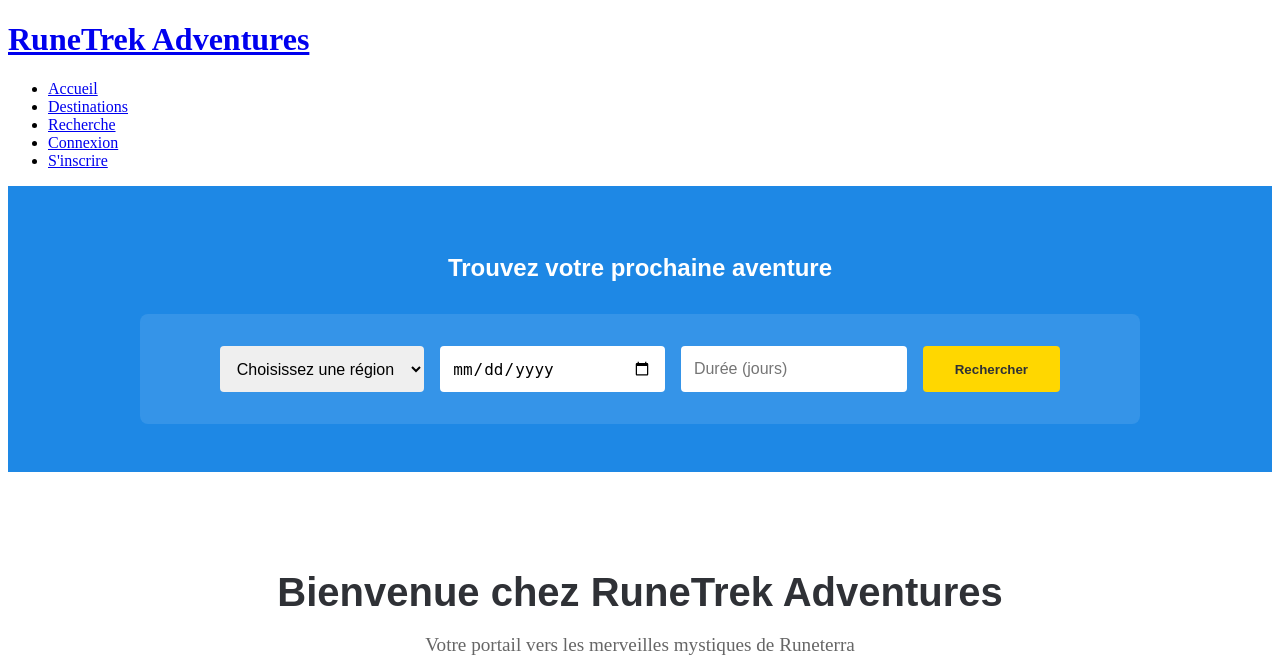
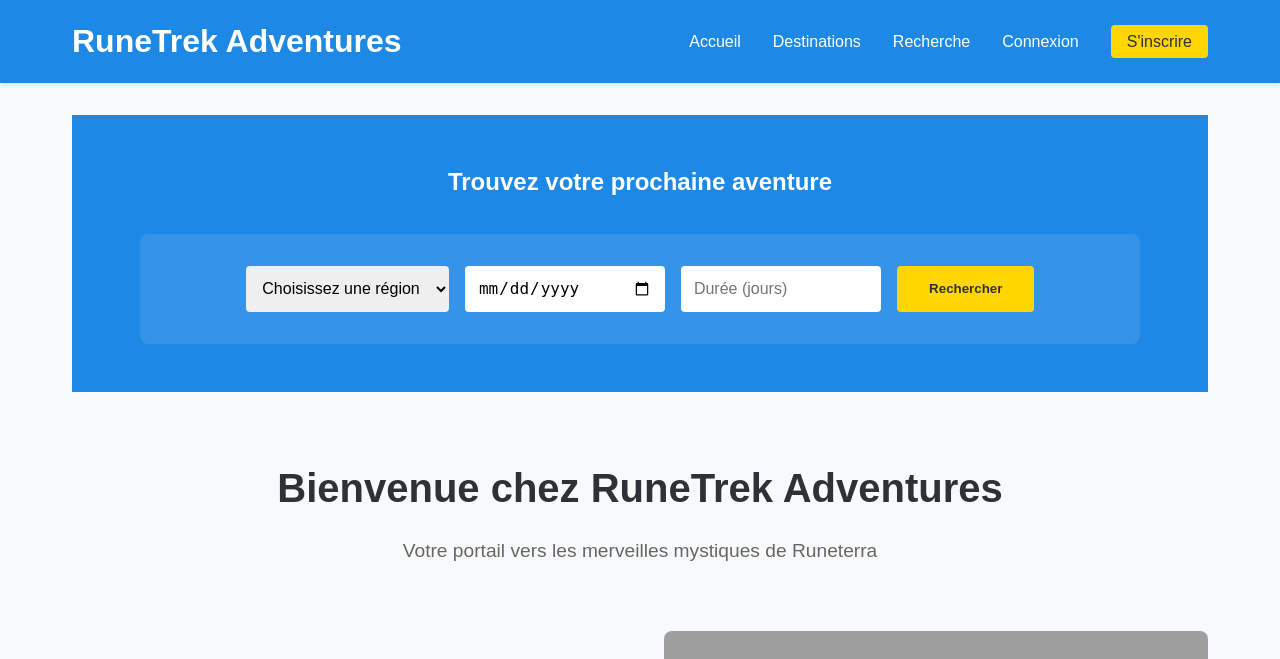
Before and after one commit to PsyCh0Ls/Projet-HTML, a PHP site: page /presentation.html in a window 1280 px wide. Shown: the top 659 px of the page. Run offline with PHP 8.4, Linux system fonts and the light colour scheme; grey boxes are pictures that could not be loaded.

Commit message:
Update presentation.css

```diff
--- a/styles/presentation.css
+++ b/styles/presentation.css
@@ -1,4 +1,46 @@
 /* Styles spécifiques à la page de présentation */
+
+* {
+    margin: 0;
+    padding: 0;
+    box-sizing: border-box;
+}
+
+body {
+    font-family: 'Spiegel', sans-serif;
+    line-height: 1.6;
+    color: #2F3136;
+    background-color: #F8F9FA;
+}
+
+/* Header */
+.main-header {
+    background-color: #1E88E5;
+    color: white;
+    padding: 1rem 0;
+    box-shadow: 0 2px 4px rgba(0,0,0,0.1);
+}
+
+.header-content {
+    max-width: 1200px;
+    margin: 0 auto;
+    padding: 0 2rem;
+    display: flex;
+    justify-content: space-between;
+    align-items: center;
+}
+
+.logo a {
+    text-decoration: none;
+    color: white;
+}
+
+.logo h1 {
+    font-family: 'Beaufort for LOL', sans-serif;
+    font-size: 2rem;
+}
+
+
 
 /* Section de recherche rapide */
 .quick-search {
@@ -178,3 +220,99 @@
         grid-template-columns: 1fr;
     }
 }
+
+
+/* Navigation */
+.main-nav ul {
+    list-style: none;
+    display: flex;
+    gap: 2rem;
+}
+
+.main-nav a {
+    text-decoration: none;
+    color: white;
+    font-weight: 500;
+    transition: color 0.3s ease;
+}
+
+.main-nav a:hover {
+    color: #FFD700;
+}
+
+.cta-button {
+    background-color: #FFD700;
+    color: #2F3136 !important;
+    padding: 0.5rem 1rem;
+    border-radius: 4px;
+    transition: background-color 0.3s ease;
+}
+
+.cta-button:hover {
+    background-color: #FFC107;
+    color: #2F3136 !important;
+}
+
+/* Main content */
+main {
+    max-width: 1200px;
+    margin: 2rem auto;
+    padding: 0 2rem;
+    min-height: calc(100vh - 300px);
+}
+
+/* Footer */
+.main-footer {
+    background-color: #2F3136;
+    color: white;
+    padding: 3rem 0;
+    margin-top: 4rem;
+}
+
+.footer-content {
+    max-width: 1200px;
+    margin: 0 auto;
+    padding: 0 2rem;
+    display: grid;
+    grid-template-columns: repeat(3, 1fr);
+    gap: 2rem;
+}
+
+.footer-section h3 {
+    color: #FFD700;
+    margin-bottom: 1rem;
+    font-family: 'Beaufort for LOL', sans-serif;
+}
+
+.footer-section ul {
+    list-style: none;
+}
+
+.footer-section a {
+    color: white;
+    text-decoration: none;
+    transition: color 0.3s ease;
+}
+
+.footer-section a:hover {
+    color: #FFD700;
+}
+
+/* Responsive Design */
+@media (max-width: 768px) {
+    .header-content {
+        flex-direction: column;
+        text-align: center;
+    }
+
+    .main-nav ul {
+        flex-direction: column;
+        gap: 1rem;
+        margin-top: 1rem;
+    }
+
+    .footer-content {
+        grid-template-columns: 1fr;
+        text-align: center;
+    }
+}
```
